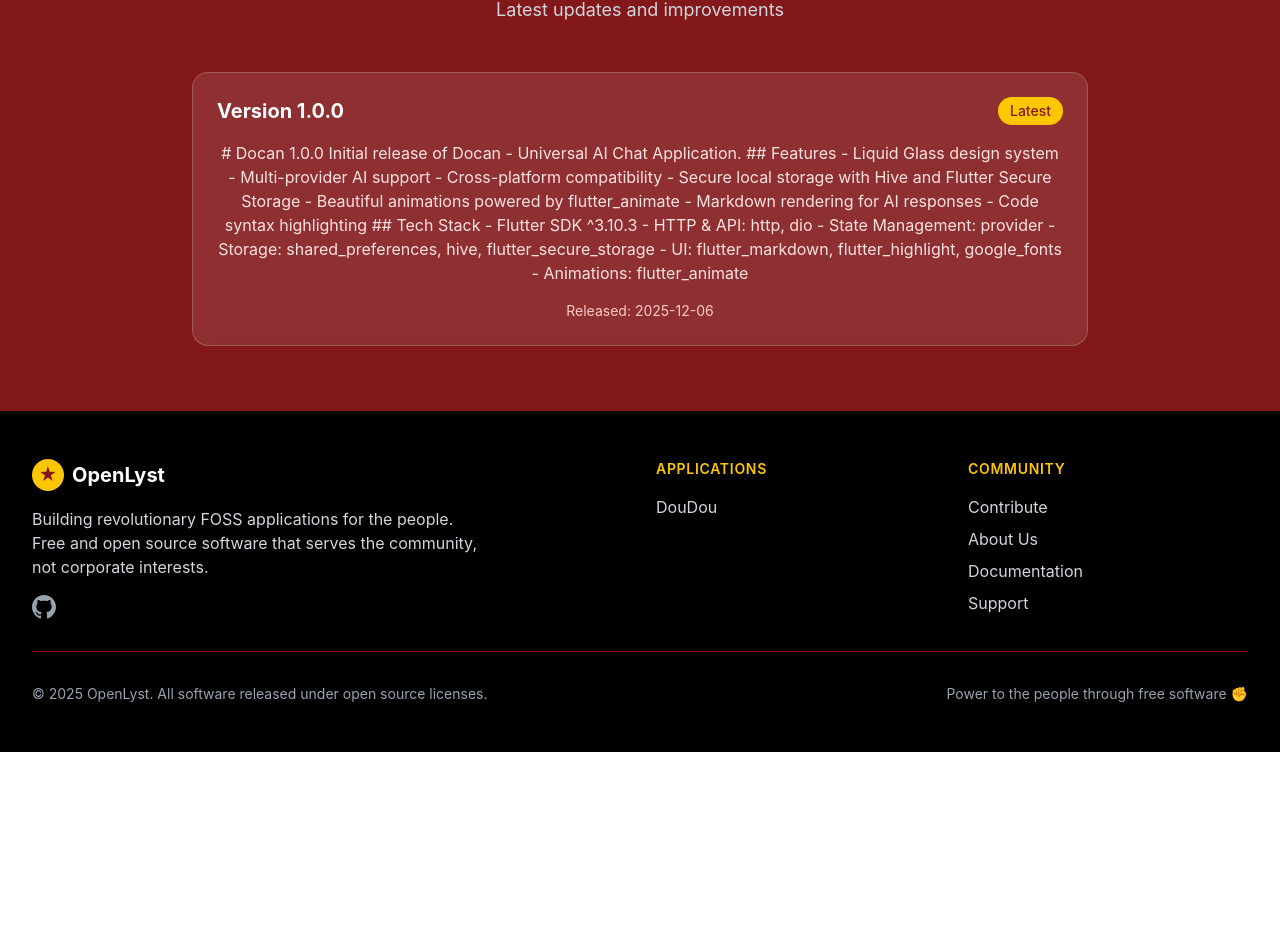
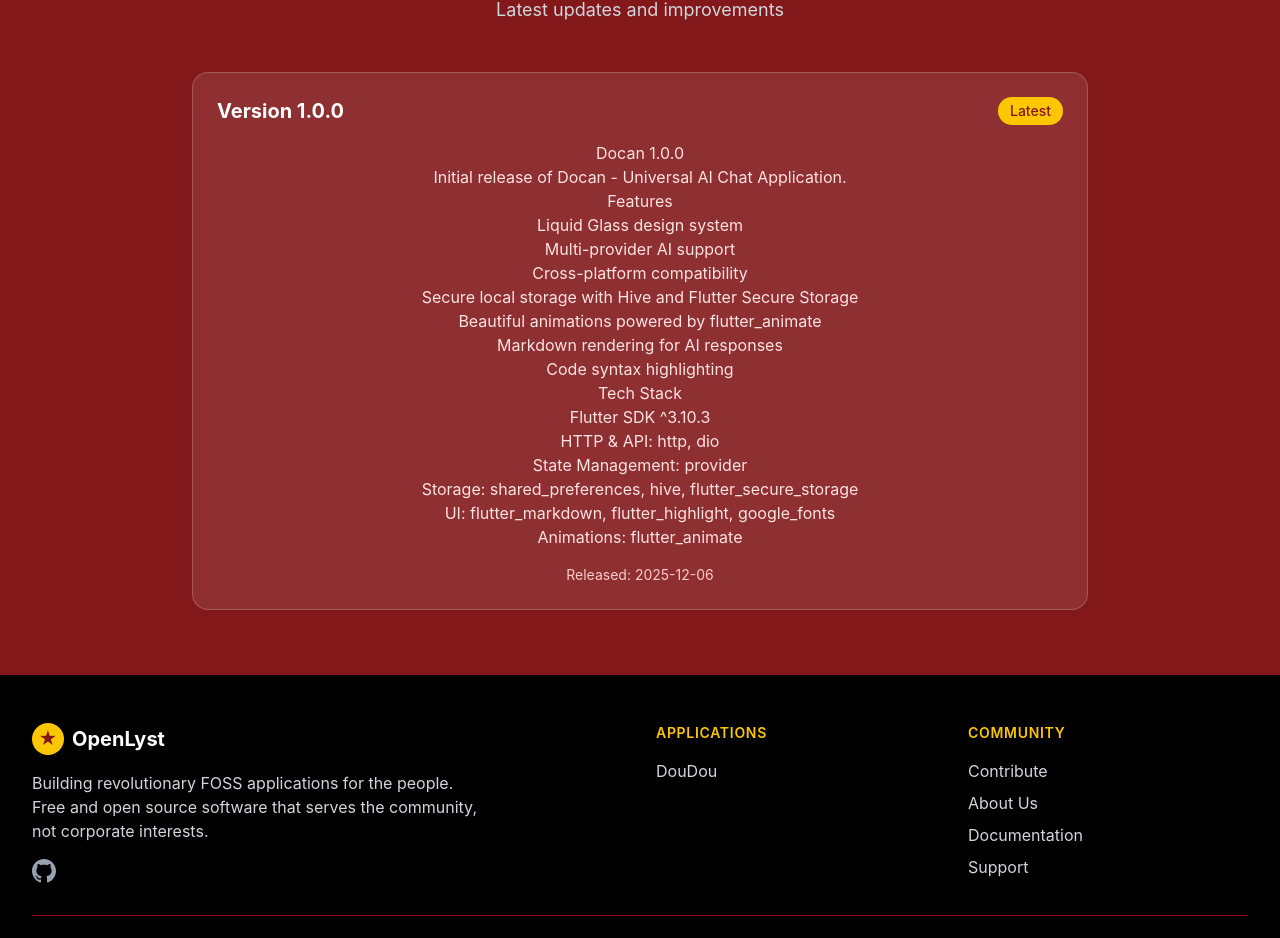
Before and after one commit to openlyst/openlyst, a SvelteKit app: page /apps/docan in a window 1280 px wide. Shown: the part 2117-3055 px from the top of the page. Before the commit the page ends 2869 px from the top, so only its background shows below. Built offline with nearby package versions, Linux system fonts and the light colour scheme.

Commit message:
Enhance version description rendering with marked HTML support

```diff
--- a/src/routes/apps/[slug]/+page.svelte
+++ b/src/routes/apps/[slug]/+page.svelte
@@ -611,7 +611,9 @@
                 </span>
               {/if}
             </div>
-            <p class="text-red-100 mb-4">{version.localizedDescription}</p>
+            <div class="version-prose text-red-100 mb-4">
+              {@html marked(version.localizedDescription)}
+            </div>
             {#if version.date}
               <p class="text-red-200 text-sm">Released: {version.date}</p>
             {/if}
```
